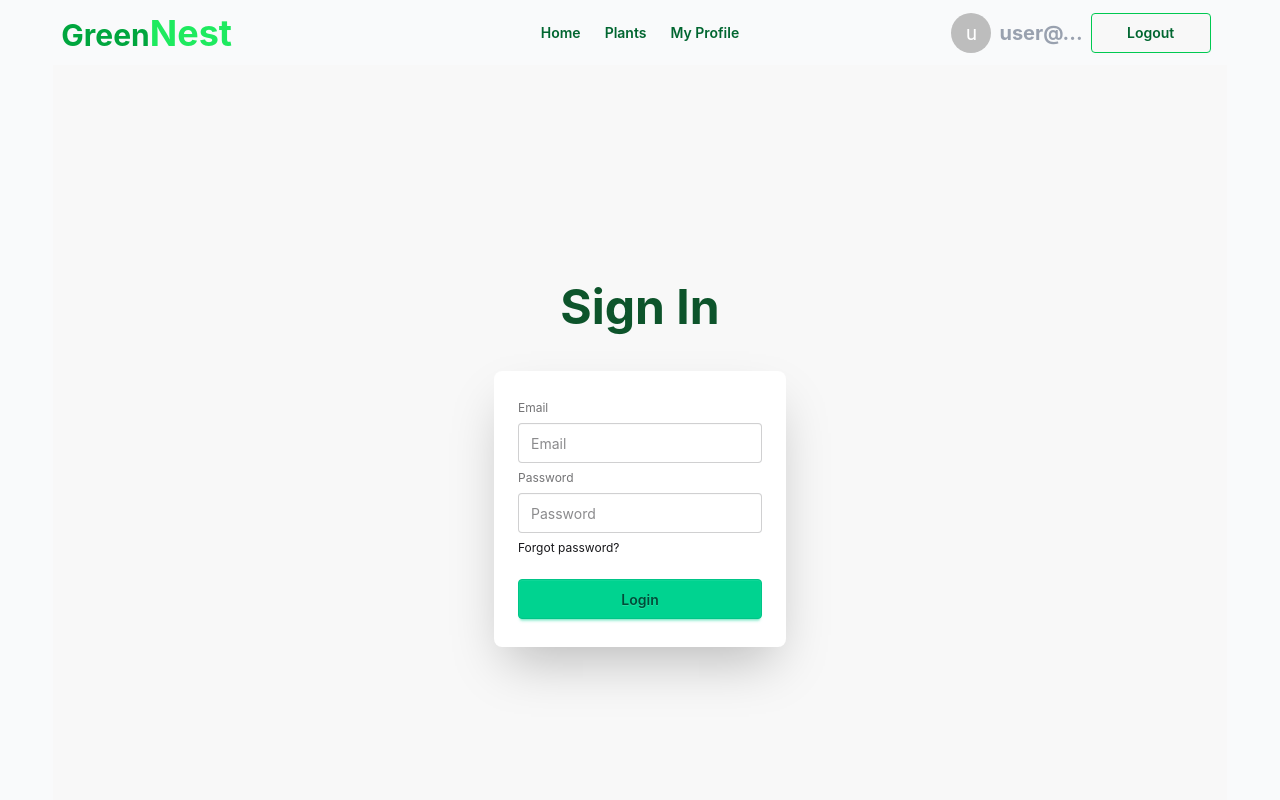
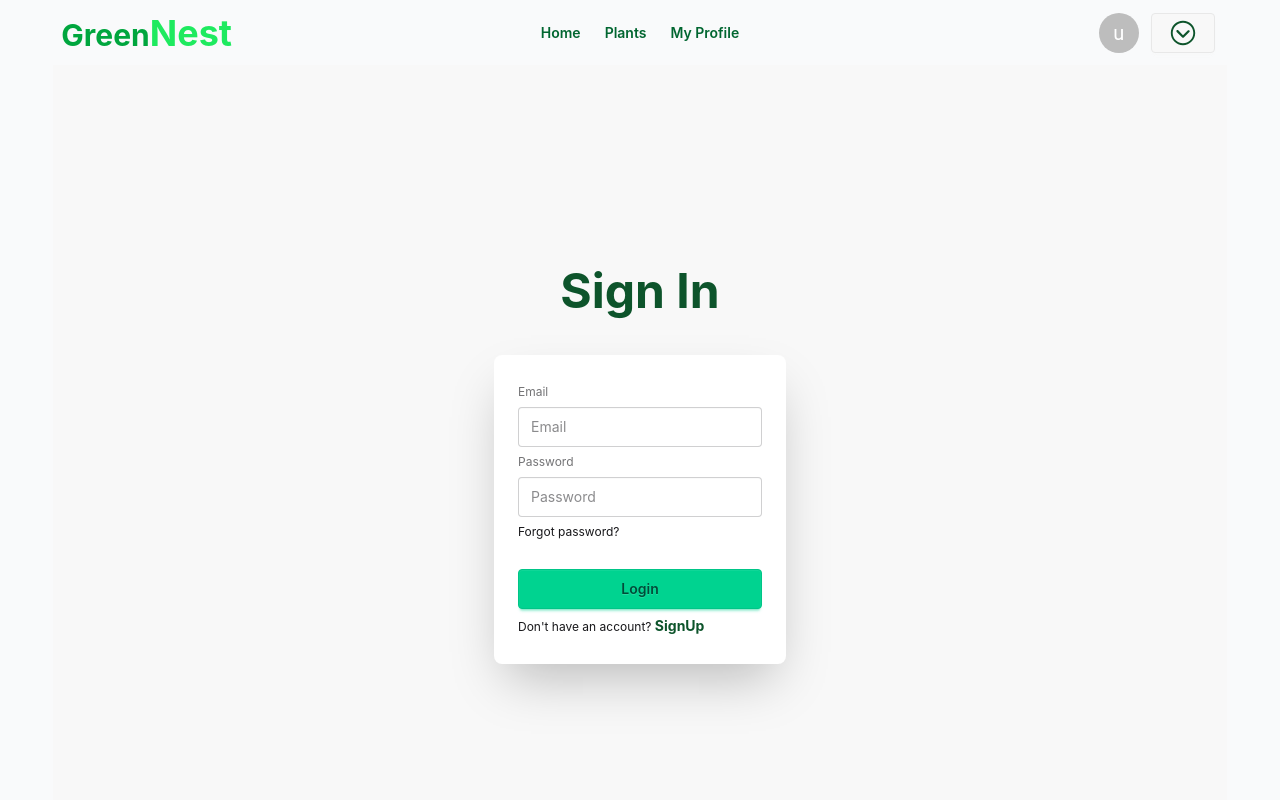
Before and after one commit to zinuk60/assignment-9, a React (Vite) app: page /signIn in a window 1280 px wide. Shown: the top 800 px of the page. Built offline with nearby package versions, Linux system fonts and the light colour scheme; no server answers; sample sign-in values are in the browser's storage.

Commit message:
created private route ,complete  functionality and from error message

```diff
--- a/src/component/Navber.jsx
+++ b/src/component/Navber.jsx
@@ -2,7 +2,7 @@ import { useContext } from "react";
 import { Link, NavLink } from "react-router";
 import { AuthContext } from "../../public/context/ContextApi";
 import Avatar from '@mui/material/Avatar';
-
+import { IoIosArrowDropdown } from "react-icons/io";
 
 const Navber = () => {
   const {user, SignOut}=useContext(AuthContext);
@@ -67,13 +67,20 @@ const Navber = () => {
     </ul>
   </div>
   <div className="navbar-end">
-{user?  <div className="flex gap-2 justify-center items-center">
-  <Avatar >{user.email?.charAt(0)}</Avatar>
-      <p className="text-xl font-bold text-gray-400 hidden md:flex">{user.email?.slice(0, 5)}...</p>
+{user?
+<div className="flex items-center gap-2">
+ <div className="hidden md:flex">
+     <Avatar >{user.email?.charAt(0)}</Avatar>
+ </div>
+      <div className="dropdown dropdown-end">
+  <div tabIndex={0} role="button" className="btn m-1 text-green-900 text-3xl"> <IoIosArrowDropdown /> </div>
+  <ul tabIndex="-1" className="dropdown-content menu bg-base-100 rounded-box z-2 w-52 p-2 shadow-sm items-center">
 
-  <button onClick={handleSignOut} className="btn hidden md:flex text-green-800 border border-green-500  hover:bg-green-800 hover:text-white w-fit h-fit md:h-10 md:w-30 md:mr-2 ">Logout</button>
+    <li>  <p className="text-xl font-bold text-gray-400 ">{user.email?.slice(0, 5)}...</p></li>
+    <li>  <button onClick={handleSignOut} className="btn  text-green-800 border border-green-500  hover:bg-green-800 hover:text-white w-fit h-fit md:h-10 md:w-30 md:mr-2 ">Logout</button></li>
+  </ul>
 </div>
-                :  <div className="flex justify-center items-center">
+</div>:  <div className="flex justify-center items-center">
                   <Link to={'/signIn'}>
                 <button className="btn text-green-800 border border-green-500 hover:bg-green-800 hover:text-white w-fit h-fit md:h-10 md:w-30 md:mr-2 ">Login</button>
                </Link>
--- /dev/null
+++ b/src/component/PrivateRoute.jsx
@@ -0,0 +1,18 @@
+import { useContext } from 'react';
+import { AuthContext } from '../../public/context/ContextApi';
+import { Navigate, useLocation, } from 'react-router';
+
+const PrivateRoute = ({children}) => {
+    const {user,loading}=useContext(AuthContext);
+    const pathLocation=useLocation();
+
+    if(loading){
+        return <h1>loading...............</h1>
+    }
+   if(user){
+    return children
+   }
+    return <><Navigate state={pathLocation.pathname} to='/signin'></Navigate></>
+};
+
+export default PrivateRoute;
--- a/src/component/SignIn.jsx
+++ b/src/component/SignIn.jsx
@@ -1,9 +1,12 @@
-import  { useContext } from 'react';
+import  { useContext, useState } from 'react';
 import { AuthContext } from '../../public/context/ContextApi';
-import {  useNavigate } from 'react-router';
+import {  Link, useLocation, useNavigate } from 'react-router';
 
 const SignIn = () => {
   const {SignIn}= useContext(AuthContext)
+  const location=useLocation();
+const [errorMsg, setErrorMsg]=useState('')
+
   const Navigate=useNavigate()
     const handleForm=(e)=>{
 
@@ -12,9 +15,11 @@ const SignIn = () => {
         const pass = e.target.password.value;
         SignIn(email,pass)
         .then(result=>{console.log(result.user)
-       Navigate('/')
+       Navigate(location.state || '/')
         })
-        .catch(error=>console.log(error))
+        .catch((error)=>{
+          setErrorMsg('Invalid email or password')
+        })
          e.target.reset();
 
 
@@ -36,8 +41,11 @@ const SignIn = () => {
           <label className="label">Password</label>
           <input type="password" className="input" placeholder="Password" name='password' required/>
           <div><a className="link link-hover">Forgot password?</a></div>
+          <p className='text-red-500 text-center '>{errorMsg}</p>
           <button className="btn btn-success mt-4">Login</button>
+         <p>Don't have an account? <Link to={'/signUp'} className='text-green-900 font-bold text-[14px] '>SignUp</Link></p>
         </form>
+
       </div>
     </div>
   </div>
--- a/src/component/SignUp.jsx
+++ b/src/component/SignUp.jsx
@@ -9,6 +9,8 @@ const SignUp = () => {
   console.log(user)
   const Navigate= useNavigate()
   const [errorMsg, setErrorMsg]=useState('');
+ const [firebaseError, setFirebaseError]=useState('')
+
   const onChangePassword=(e)=>{
     const pass = e.target.value;
     console.log(pass);
@@ -43,10 +45,13 @@ const SignUp = () => {
         Navigate('/')
       })
       .catch(error=>{
+
+
         console.log(error)
       })
     })
     .catch(error=>{
+      setFirebaseError('Account already exist in this email')
       console.log(error)
     })
     e.target.reset();
@@ -73,6 +78,7 @@ const SignUp = () => {
           <div><a className="link link-hover">Forgot password?</a></div>
           <p className='text-center text-red-400'>{errorMsg}</p>
           <button className="btn btn-success mt-4">Login</button>
+          <p className='text-center text-red-400'>{firebaseError}</p>
         </form>
       </div>
     </div>
--- a/src/router/Router.jsx
+++ b/src/router/Router.jsx
@@ -4,6 +4,7 @@ import Home from "../pages/Home/Home";
 import PlantsDetails from "../pages/Plants/PlantsDetails";
 import SignUp from "../component/SignUp";
 import SignIn from "../component/SignIn";
+import PrivateRoute from "../component/PrivateRoute";
 
 export const router =createBrowserRouter([
     {
@@ -20,7 +21,9 @@ export const router =createBrowserRouter([
 
                 path:'/plants/:id',
                 loader:()=>fetch('/plantsData.json'),
-                Component:PlantsDetails
+                element: <PrivateRoute>
+                             <PlantsDetails></PlantsDetails>
+                         </PrivateRoute>
 
              },
              {
```
